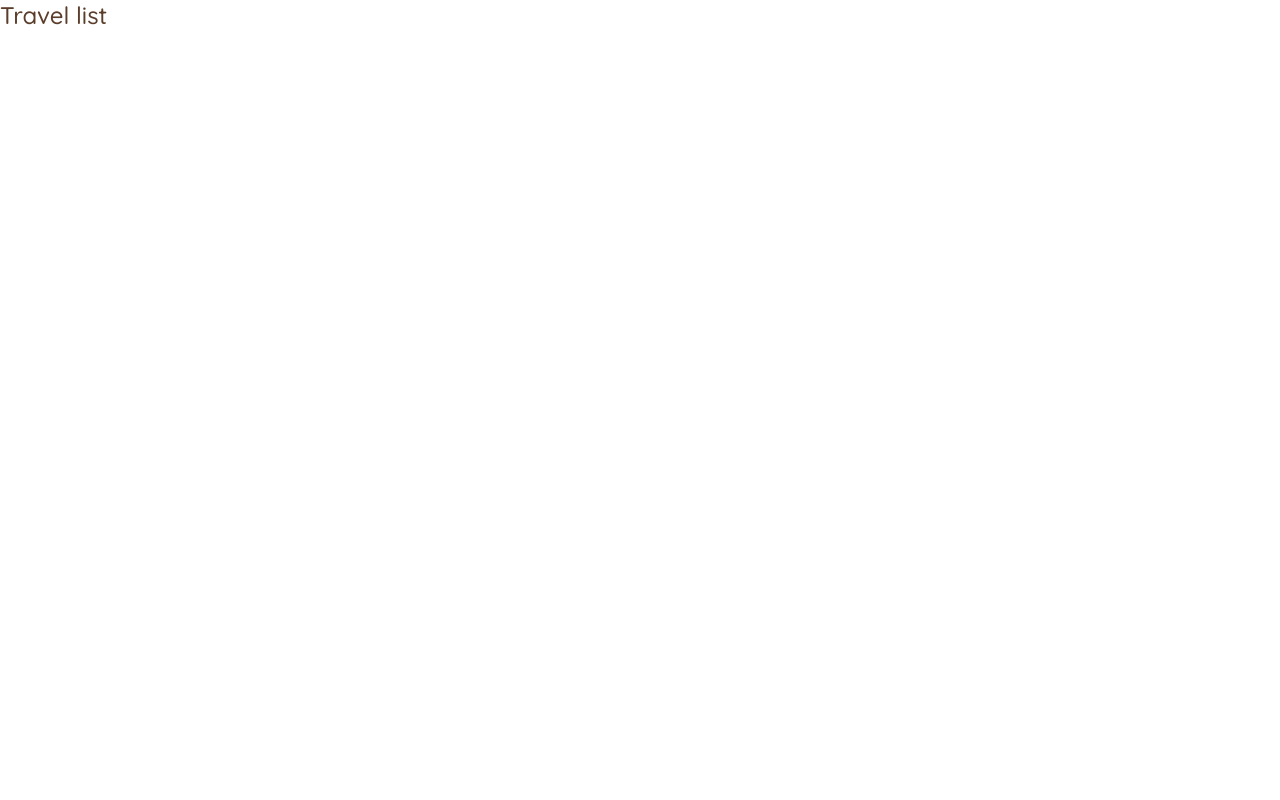
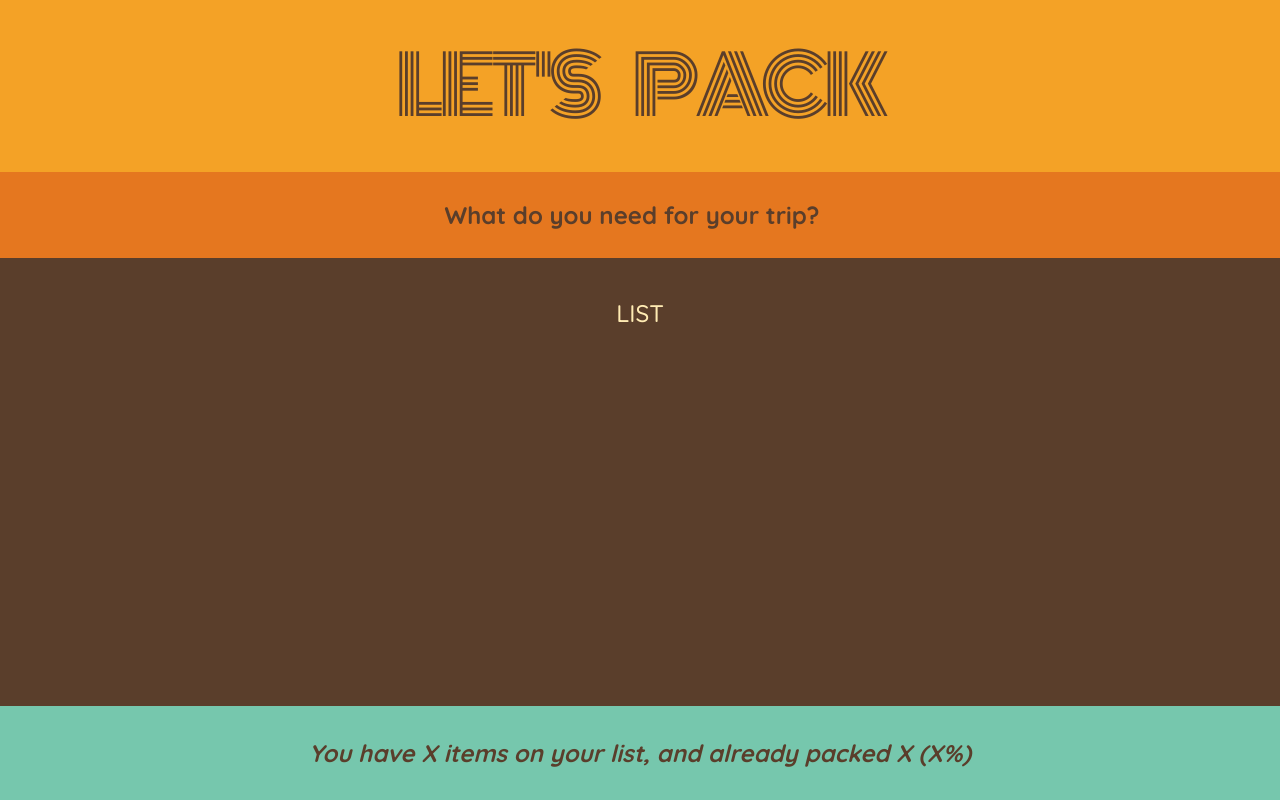
Before and after one commit to visheshtomarr/travel-list, a JavaScript app: page / in a window 1280 px wide. Built offline with nearby package versions, Linux system fonts and the light colour scheme; the HTML template or start-up script is replaced by a standard one.

Commit message:
Built app layout

```diff
--- a/src/App.js
+++ b/src/App.js
@@ -5,10 +5,37 @@ const initialItems = [
 
 function App() {
   return (
-    <div className="App">
-      Travel list
+    <div className="app">
+      <Logo />
+      <Form />
+      <PackingList />
+      <Stats />
     </div>
   );
 }
 
+function Logo() {
+  return <h1>Let's Pack</h1>
+}
+
+function Form() {
+  return (
+    <div className="add-form">
+      <h3>What do you need for your trip?</h3>
+    </div>
+  )
+}
+
+function PackingList() {
+  return <div className="list">LIST</div>
+}
+
+function Stats() {
+  return (
+    <footer className="stats">
+      <em>You have X items on your list, and already packed X (X%)</em>
+    </footer>
+  )
+}
+
 export default App;
```
